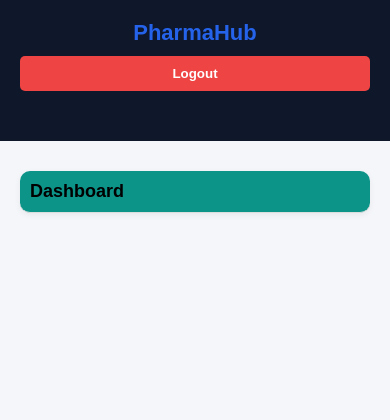
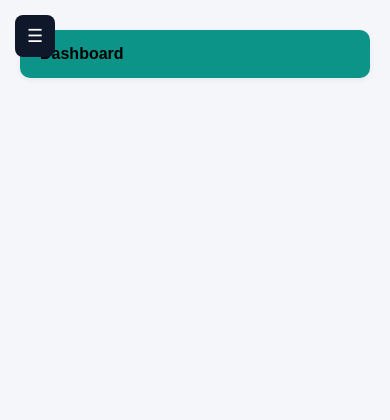
Before and after one commit to PythonicRidwanFX/pharmahub, a Django app: a page that uses templates/base.html in a window 390 px wide. Shown: the top 420 px of the page. After the commit the page ends 78 px from the top, so only its background shows below. Run offline with Django 5.2, Linux system fonts and the light colour scheme; a user stored in the database is signed in.

Commit message:
Fix mobile sidebar + responsive layout

```diff
--- a/templates/base.html
+++ b/templates/base.html
@@ -30,6 +30,7 @@
         overflow-y: auto;
         transition: all 0.3s ease;
         box-sizing: border-box;
+        z-index: 1000;
     }
 
     .sidebar h2 {
@@ -57,6 +58,22 @@
         min-height: 100vh;
         overflow-y: auto;
         box-sizing: border-box;
+    }
+
+    /* MENU BUTTON (NEW) */
+    .menu-btn {
+        display: none;
+        position: fixed;
+        top: 15px;
+        left: 15px;
+        background: #0f172a;
+        color: white;
+        border: none;
+        padding: 10px 12px;
+        border-radius: 8px;
+        font-size: 18px;
+        z-index: 1100;
+        cursor: pointer;
     }
 
     .page-header {
@@ -280,19 +297,21 @@
         margin-bottom: 15px;
     }
 
+    /* MOBILE FIX (IMPORTANT) */
     @media (max-width: 900px) {
-        .cards {
-            grid-template-columns: 1fr 1fr;
-        }
 
-        .layout {
-            flex-direction: column;
+        .menu-btn {
+            display: block;
         }
 
         .sidebar {
-            position: relative;
-            width: 100%;
-            height: auto;
+            left: -100%;
+            width: 70%;
+            position: fixed;
+        }
+
+        .sidebar.active {
+            left: 0;
         }
 
         .main {
@@ -300,26 +319,8 @@
             width: 100%;
         }
 
-        .topbar {
-            padding: 10px;
-            font-size: 18px;
-            border-bottom: 1px solid #ddd;
-        }
-
-        .message-success {
-            background: #dcfce7;
-            color: #166534;
-            padding: 10px;
-            margin: 10px 0;
-            border-radius: 5px;
-        }
-
-        .message-error {
-            background: #fee2e2;
-            color: #991b1b;
-            padding: 10px;
-            margin: 10px 0;
-            border-radius: 5px;
+        .cards {
+            grid-template-columns: 1fr 1fr;
         }
 
         .auth-container {
@@ -338,6 +339,7 @@
 
 {% if user.is_authenticated %}
 <div class="layout">
+    <button class="menu-btn" onclick="toggleSidebar()">☰</button>
     <div class="sidebar">
         <div style="text-align:center; margin-bottom:10px;">
             <h1 style="font-size:22px; color:#2563eb; margin:0;">PharmaHub</h1>
@@ -407,4 +409,9 @@
 {% endif %}
 
 </body>
+<script>
+function toggleSidebar() {
+    document.querySelector('.sidebar').classList.toggle('active');
+}
+</script>
 </html>
```
